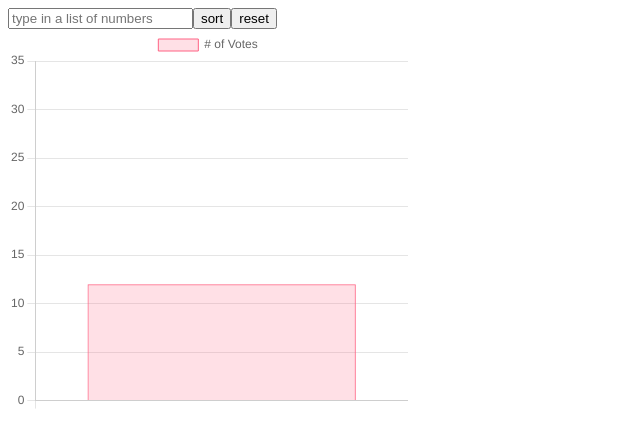
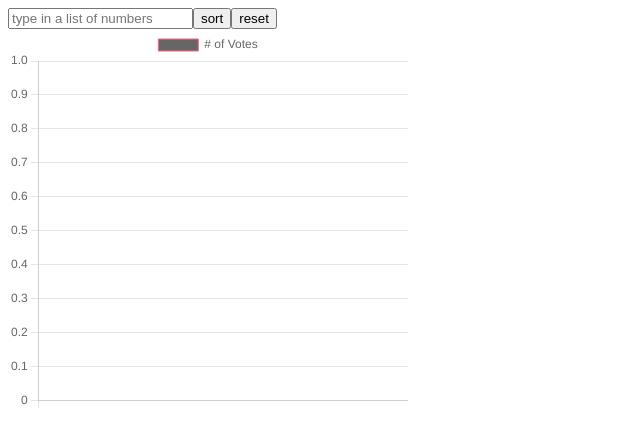
Before and after one commit to thinhpnguyen/Sorting-Algos, a React (Create React App) app: page / in a window 1280 px wide. Shown: the top 444 px of the page, without its empty margins (0-640 px from the left). Built offline with nearby package versions, Linux system fonts and the light colour scheme.

Commit message:
update graph on input change

```diff
--- a/src/components/App.js
+++ b/src/components/App.js
@@ -7,7 +7,7 @@ function App() {
   const [reset, updateReset] = useState(false);
   //input
   const [input, updateInput] = useState("");
-  const [nums, updateNums] = useState([12, 11, 3, 5, 2, 4, 33, 21, 13, 7, 10]);
+  const [nums, updateNums] = useState([]);
   let inputNums = [];
   let inputNumsString = [];
   function inputToArray(){
@@ -38,7 +38,12 @@ function App() {
   function handleChange(event){
     const newInput = event.target.value;
     updateInput(newInput);
-    console.log(newInput);
+
+    inputToArray();
+
+    updateNums(inputNums);
+
+    // console.log(newInput);
   }
   return (
     <div >
--- a/src/components/graph.js
+++ b/src/components/graph.js
@@ -119,9 +119,11 @@ function Graph(props){
         if (props.reset){
             inputArr = props.nums;  //the sort function currently changing the props directly, fix later
             myChart.update();
-            console.log(props.nums);
+            // console.log(props.nums);
         }
         else if(props.sort){
+            inputArr = props.nums;  //the sort function currently changing the props directly, fix later
+            myChart.update();
             sort();
         }
 
```
